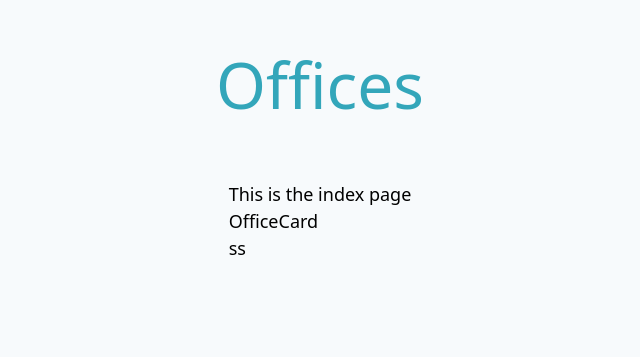
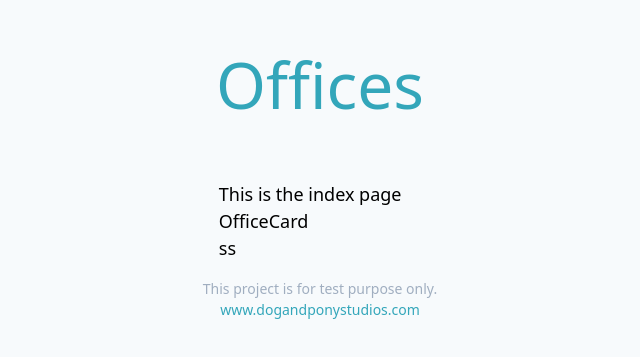
Before and after one commit to dogandpony/senior-frontend-test, a Nuxt app: page / in a window 1280 px wide. Shown: the part 107-464 px from the top of the page, without its empty margins (320-960 px from the left). Built offline with nearby package versions, Linux system fonts and the light colour scheme.

Commit message:
footer message

```diff
--- /dev/null
+++ b/components/Footer.vue
@@ -0,0 +1,6 @@
+<template>
+	<footer>
+		<p class="text-center text-gray-500 text-sm">This project is for test purpose only.</p>
+		<p class="text-center text-accent-blue text-sm hover:underline"><a href="www.dogandponystudios.com" target="_blank">www.dogandponystudios.com</a></p>
+	</footer>
+</template>
--- a/components/officeCard.vue
+++ b/components/officeCard.vue
@@ -1,3 +1,3 @@
 <template>
-<div>OfficeCard</div>
+	<div>OfficeCard</div>
 </template>
--- a/layouts/default.vue
+++ b/layouts/default.vue
@@ -3,6 +3,7 @@
 	<div class="max-w-xs mt-40 flex justify-center flex-col">
 		<Title title="Offices" />
 	<nuxt />
+	<Footer />
 	</div>
 </div>
 </template>
```
